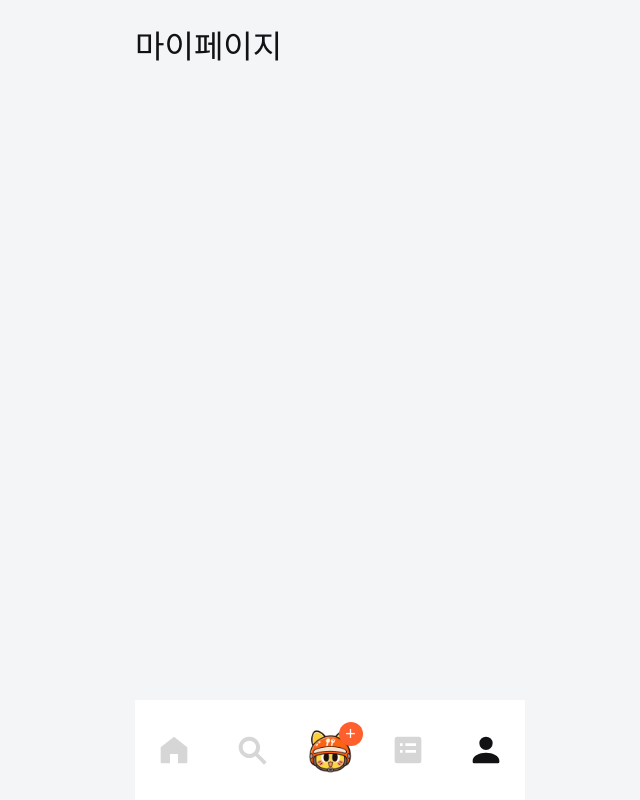
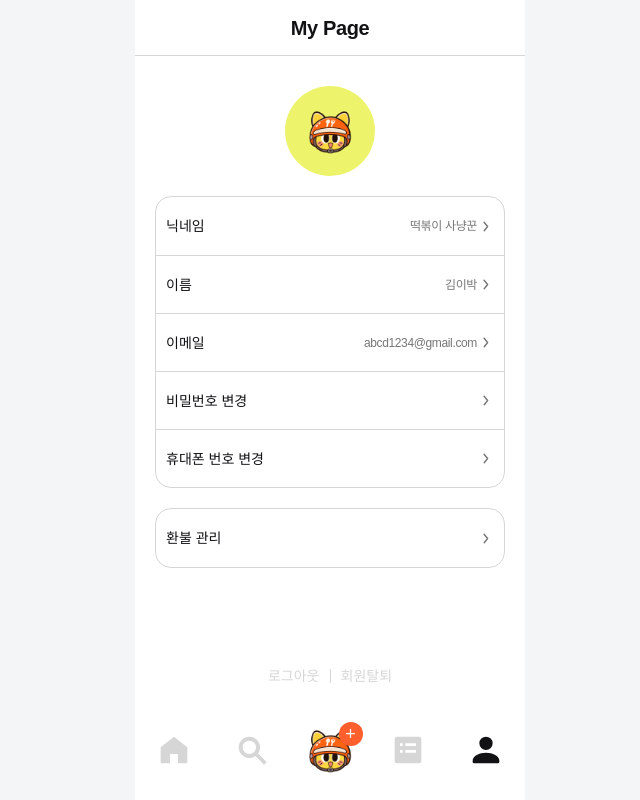
Before and after one commit to team-tongtong/tongtong-frontend, a React (Vite) app: page /mypage in a window 1280 px wide. Shown: the whole page, without its empty margins (310-950 px from the left). Built offline with nearby package versions, Linux system fonts and the light colour scheme; a web font is replaced by a local one.

Commit message:
feat(user): 마이페이지 화면 구현 (#25)

```diff
--- a/src/app/App.tsx
+++ b/src/app/App.tsx
@@ -2,6 +2,7 @@ import { Outlet, Route, Routes } from 'react-router'
 import { BottomNavigation } from '@/components/layout/BottomNavigation'
 import { MobileLayout } from '@/components/layout/MobileLayout'
 import { GroupOrderDetailPage } from '@/pages/GroupOrderDetailPage'
+import { MyPage } from '@/pages/MyPage'
 import { HomePage } from '@/pages/HomePage'
 import { CreateRoomPage } from '@/pages/CreateRoomPage'
 import { NotFoundPage } from '@/pages/NotFoundPage'
@@ -27,14 +28,7 @@ export function App() {
           <Route path="/" element={<HomePage />} />
           <Route path="/search" element={<SearchPage />} />
           <Route path="/orders" element={<OrdersPage orders={orders} />} />
-          <Route
-            path="/mypage"
-            element={
-              <main>
-                <h1>마이페이지</h1>
-              </main>
-            }
-          />
+          <Route path="/mypage" element={<MyPage />} />
         </Route>
         <Route
           path="/orders/:orderId"
--- a/src/components/layout/AppHeader.tsx
+++ b/src/components/layout/AppHeader.tsx
@@ -2,7 +2,7 @@ import styles from './AppHeader.module.css'
 
 type AppHeaderProps = {
   title: string
-  onBack: () => void
+  onBack?: () => void
   backLabel?: string
 }
 
@@ -13,9 +13,11 @@ export function AppHeader({
 }: AppHeaderProps) {
   return (
     <header className={styles.header}>
-      <button type="button" aria-label={backLabel} onClick={onBack}>
-        <span aria-hidden="true">‹</span>
-      </button>
+      {onBack && (
+        <button type="button" aria-label={backLabel} onClick={onBack}>
+          <span aria-hidden="true">‹</span>
+        </button>
+      )}
       <h1>{title}</h1>
     </header>
   )
--- /dev/null
+++ b/src/pages/MyPage.module.css
@@ -0,0 +1,73 @@
+.page,
+.body {
+  display: flex;
+  flex: 1;
+  flex-direction: column;
+}
+.page {
+  background: var(--tt-surface-default);
+}
+.body {
+  padding: 30px var(--tt-page-gutter) 0;
+  gap: var(--tt-space-20);
+}
+.avatar {
+  align-self: center;
+  display: grid;
+  place-items: center;
+  width: 90px;
+  height: 90px;
+  border-radius: 50%;
+  background: var(--tt-brand-lime);
+}
+.card {
+  border: 1px solid var(--tt-border-default);
+  border-radius: var(--tt-radius-16);
+  overflow: hidden;
+}
+.row {
+  display: flex;
+  align-items: center;
+  width: 100%;
+  min-height: 58px;
+  padding: 0 var(--tt-space-10);
+  border: 0;
+  background: transparent;
+  color: var(--tt-text-primary);
+  opacity: 1;
+  font-size: 14px;
+  line-height: 22px;
+}
+.row + .row {
+  border-top: 1px solid var(--tt-border-default);
+}
+.row strong {
+  font-weight: 600;
+}
+.row span {
+  margin-inline-start: auto;
+  color: var(--tt-text-secondary);
+  font-size: 12px;
+  letter-spacing: -0.03em;
+}
+.row img {
+  transform: scaleX(-1);
+}
+.footer {
+  display: flex;
+  justify-content: center;
+  align-items: center;
+  margin-top: auto;
+  min-height: 48px;
+}
+.footer button {
+  border: 0;
+  background: transparent;
+  color: var(--tt-border-default);
+  padding: 0 var(--tt-space-10);
+  font-size: 14px;
+  line-height: 1;
+}
+.footer button + button {
+  border-inline-start: 1px solid var(--tt-border-default);
+}
--- /dev/null
+++ b/src/pages/MyPage.tsx
@@ -0,0 +1,49 @@
+import catFace from '@/assets/character-cat-face.png'
+import chevron from '@/assets/profile-chevron.svg'
+import { AppHeader } from '@/components/layout/AppHeader'
+import styles from './MyPage.module.css'
+
+const previewProfile = import.meta.env.DEV
+  ? { nickname: '떡볶이 사냥꾼', name: '김이박', email: 'abcd1234@gmail.com' }
+  : undefined
+
+function AccountRow({ label, value }: { label: string; value?: string }) {
+  return (
+    <button type="button" className={styles.row} disabled>
+      <strong>{label}</strong>
+      <span>{value}</span>
+      <img src={chevron} alt="" width="17" height="17" />
+    </button>
+  )
+}
+
+export function MyPage() {
+  return (
+    <main className={styles.page}>
+      <AppHeader title="My Page" />
+      <div className={styles.body}>
+        <div className={styles.avatar}>
+          <img src={catFace} alt="프로필 캐릭터" width="57" height="57" />
+        </div>
+        <section aria-label="계정 정보" className={styles.card}>
+          <AccountRow label="닉네임" value={previewProfile?.nickname} />
+          <AccountRow label="이름" value={previewProfile?.name} />
+          <AccountRow label="이메일" value={previewProfile?.email} />
+          <AccountRow label="비밀번호 변경" />
+          <AccountRow label="휴대폰 번호 변경" />
+        </section>
+        <div className={styles.card}>
+          <AccountRow label="환불 관리" />
+        </div>
+        <footer className={styles.footer}>
+          <button type="button" disabled>
+            로그아웃
+          </button>
+          <button type="button" disabled>
+            회원탈퇴
+          </button>
+        </footer>
+      </div>
+    </main>
+  )
+}
```
Also changed, not shown: src/assets/profile-chevron.svg (added).
